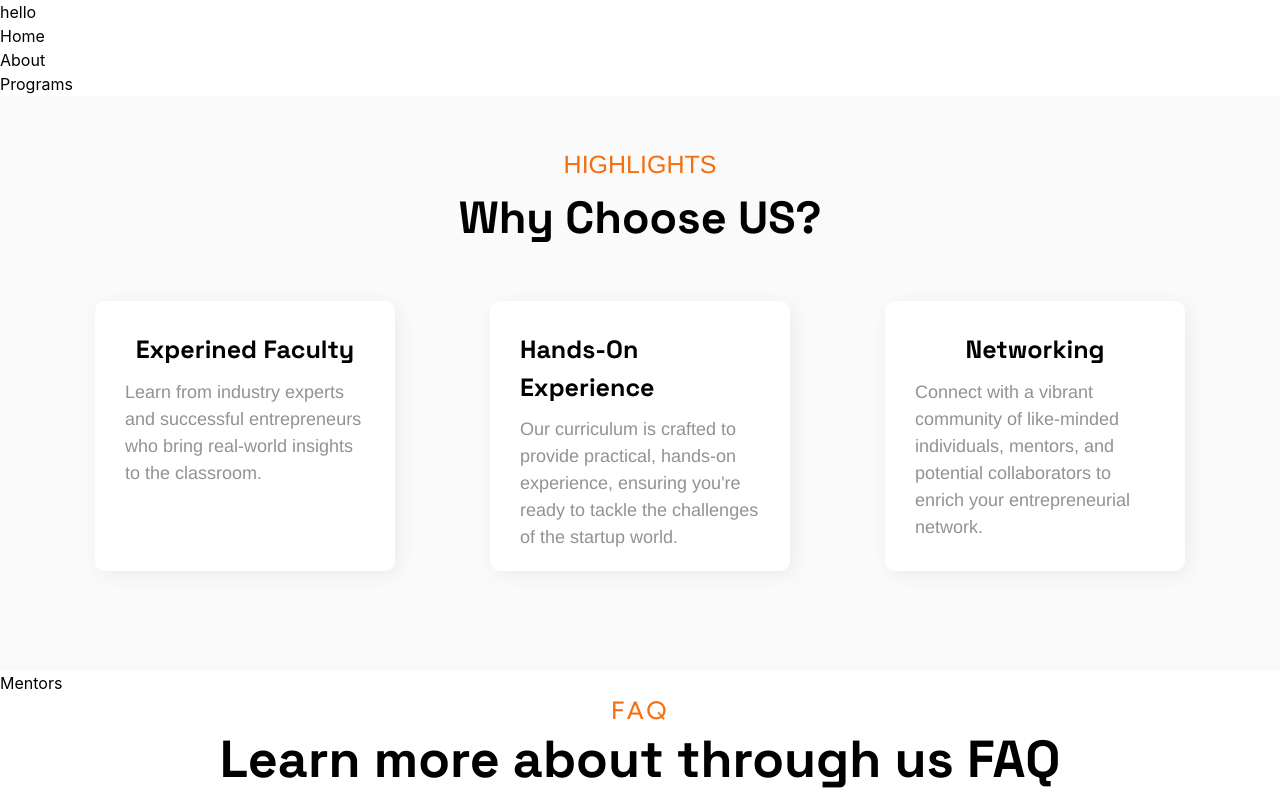
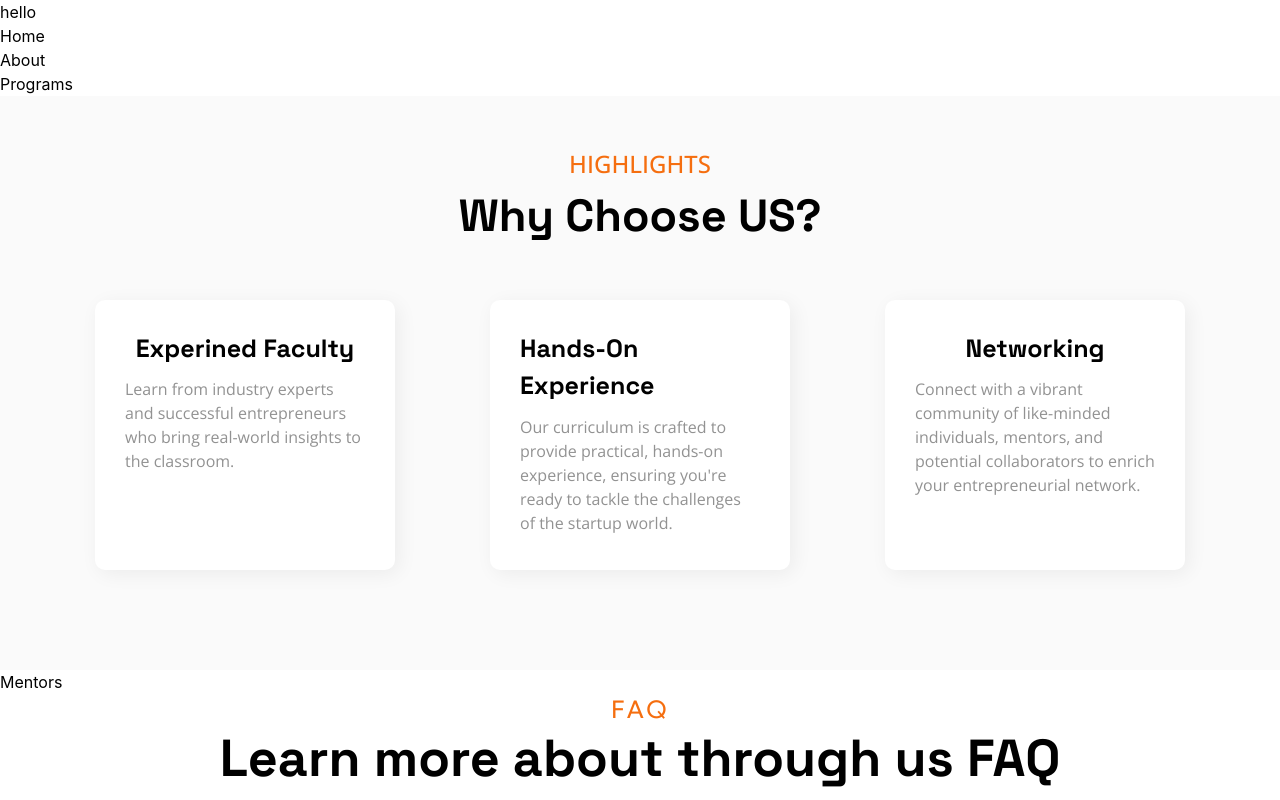
Before and after one commit to SrutavTarun/startup-school-website, a React (Vite) app: page / in a window 1280 px wide. Shown: the top 800 px of the page. Built offline with nearby package versions, Linux system fonts and the light colour scheme; a web font is replaced by a local one.

Commit message:
Update font styles in highlights.css

```diff
--- a/src/components/styles/highlights.css
+++ b/src/components/styles/highlights.css
@@ -1,3 +1,5 @@
+@import url("https://fonts.googleapis.com/css2?family=Open+Sans:wght@400;500&family=Roboto:wght@100&display=swap");
+
 #highlights {
   display: flex;
   flex-direction: column;
@@ -11,9 +13,9 @@
 .high-title {
   text-align: center;
   color: #f56e0f;
-  font-family: "Helvetica Neue";
+  font-family: "Open sans";
   font-weight: 500;
-  font-size: 25px;
+  font-size: 24px;
 
   @media (max-width: 468px) {
     font-size: 20px;
@@ -87,12 +89,12 @@
 }
 
 .high-text {
-  font-family: "Helvetica Neue";
+  font-family: "Open sans";
   font-weight: 400;
-  font-size: 18px;
+  font-size: 16px;
   color: #929292;
 
   @media (max-width: 1024px) {
-    font-size: 16px;
+    font-size: 15px;
   }
 }
```
